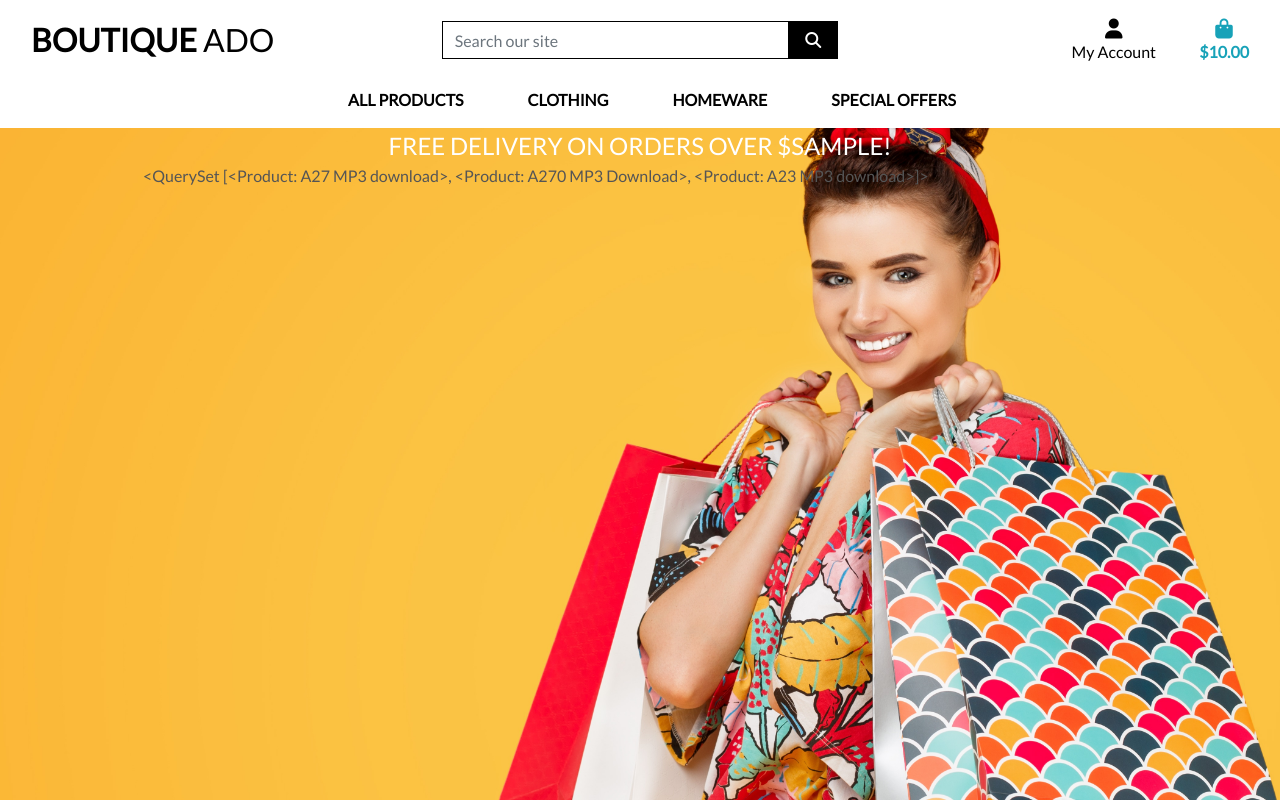
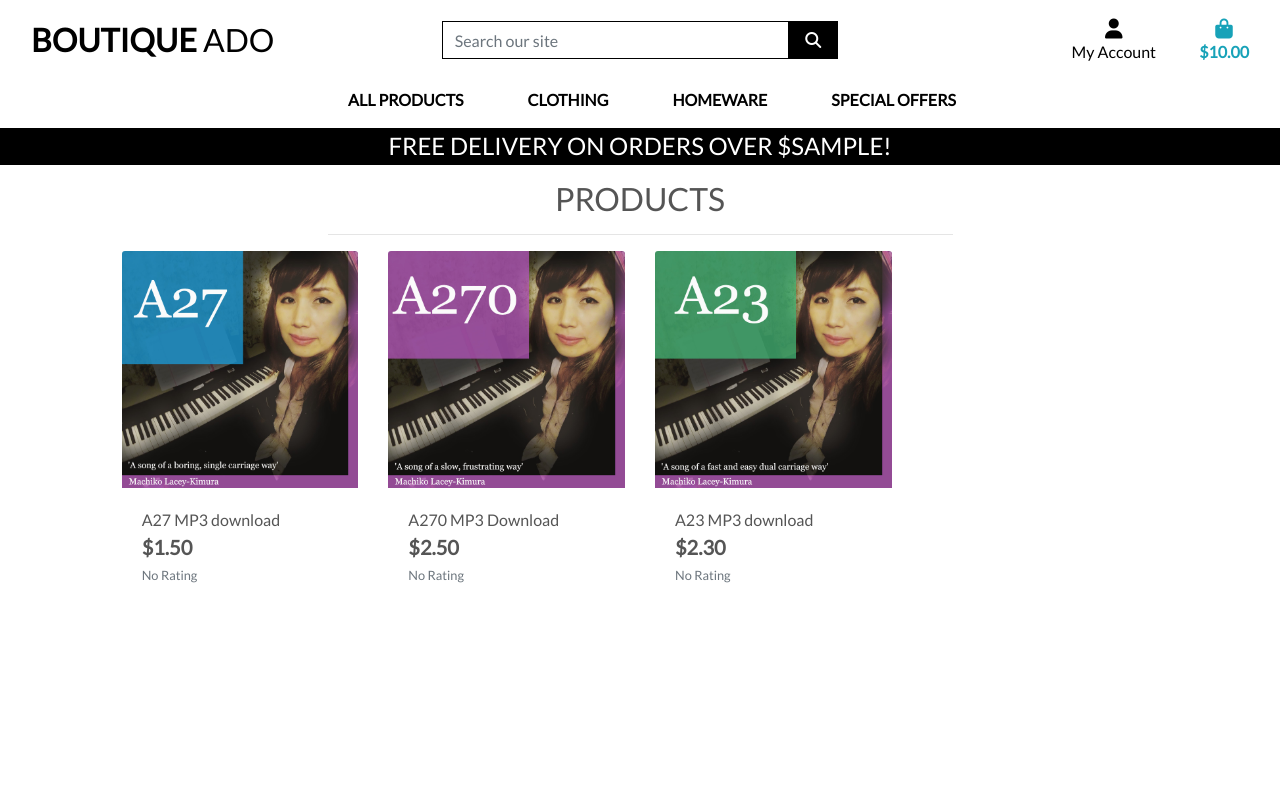
Before and after one commit to machikolacey/milestone4, a Django app: template products/templates/products/products.html in a window 1280 px wide. Run offline with Django 3.2, Linux system fonts and the light colour scheme; data comes from the database, SQL or seed files in the repository; both versions use the stored data as it was after the commit; the template is opened without the code that fills it: values that come from a table or form of the project are taken from there, most other values are stand-ins (such as "Sample title", 1, 10 or a date in 2020); some libraries are stand-ins or nearby versions.

Commit message:
3 products MP3 download added

```diff
--- a/home/templates/home/index.html
+++ b/home/templates/home/index.html
@@ -18,7 +18,7 @@
                 </h1>
                 <div class="my-5">
                     <h4>
-                        <a href="" class="shop-now-button btn btn-lg rounded-0 text-uppercase py-3">Shop Now</a>
+                        <a href="{% url 'products' %}" class="shop-now-button btn btn-lg rounded-0 text-uppercase py-3">Shop Now</a>
                     </h4>
                 </div>
             </div>
--- a/products/templates/products/products.html
+++ b/products/templates/products/products.html
@@ -10,10 +10,69 @@
 {% endblock %}
 
 {% block content %}
-    <div class="container">
+    <div class="overlay"></div>
+    <div class="container-fluid">
         <div class="row">
-            <div class="col">
-                {{ products }}
+            <div class="col text-center mt-3">
+                <h2 class="logo-font">Products</h2>
+                <hr class="w-50 mb-1">
+            </div>
+        </div>
+        <div class="row">
+            <div class="product-container col-10 offset-1">
+                <div class="row mt-1 mb-2"></div>
+                <div class="row">
+                    {% for product in products %}
+                        <div class="col-sm-6 col-md-6 col-lg-4 col-xl-3">
+                            <div class="card h-100 border-0">
+                                {% if product.image %}
+                                <a href="{% url 'product_detail' product.id %}">
+                                    <img class="card-img-top img-fluid" src="{{ product.image.url }}" alt="{{ product.name }}">
+                                </a>
+                                {% else %}
+                                <a href="{% url 'product_detail' product.id %}">
+                                    <img class="card-img-top img-fluid" src="{{ MEDIA_URL }}noimage.png" alt="{{ product.name }}">
+                                </a>
+                                {% endif %}
+                                <div class="card-body pb-0">
+                                    <p class="mb-0">{{ product.name }}</p>
+                                </div>
+                                <div class="card-footer bg-white pt-0 border-0 text-left">
+                                    <div class="row">
+                                        <div class="col">
+                                            <p class="lead mb-0 text-left font-weight-bold">${{ product.price }}</p>
+                                            {% if product.rating %}
+                                                <small class="text-muted"><i class="fas fa-star mr-1"></i>{{ product.rating }} / 5</small>
+                                            {% else %}
+                                                <small class="text-muted">No Rating</small>
+                                            {% endif %}
+                                        </div>
+                                    </div>
+                                </div>
+                            </div>
+                        </div>
+                        {% if forloop.counter|divisibleby:1 %}
+                            <div class="col-12 d-sm-none mb-5">
+                                <hr>
+                            </div>
+                        {% endif %}
+                        {% if forloop.counter|divisibleby:2 %}
+                            <div class="col-12 d-none d-sm-block d-md-block d-lg-none mb-5">
+                                <hr>
+                            </div>
+                        {% endif %}
+                        {% if forloop.counter|divisibleby:3 %}
+                            <div class="col-12 d-none d-lg-block d-xl-none mb-5">
+                                <hr>
+                            </div>
+                        {% endif %}
+                        {% if forloop.counter|divisibleby:4 %}
+                            <div class="col-12 d-none d-xl-block mb-5">
+                                <hr>
+                            </div>
+                        {% endif %}
+                    {% endfor %}
+                </div>
             </div>
         </div>
     </div>
--- a/products/urls.py
+++ b/products/urls.py
@@ -3,5 +3,6 @@ from django.urls import path
 from . import views
 
 urlpatterns = [
-    path('', views.all_products, name='products')
+    path('', views.all_products, name='products'),
+    path('<product_id>', views.product_detail, name='product_detail')
 ]
--- a/static/css/base.css
+++ b/static/css/base.css
@@ -56,6 +56,20 @@ body {
     border: 1px solid black !important;
 }
 
+.bg-black {
+    background: #000 !important;
+}
+
+.overlay {
+	height: 100%;
+	width: 100%;
+	top: 0;
+	left: 0;
+	position: fixed;
+	background: white;
+	z-index: -1;
+}
+
 /* -------------------------------- Media Queries */
 
 /* Slightly larger container on xl screens */
@@ -79,3 +93,14 @@ body {
         padding-top: 164px;
     }
 }
+
+/* pad the top a bit when navbar is collapsed on mobile */
+@media (max-width: 991px) {
+    .header-container {
+        padding-top: 116px;
+    }
+
+    body {
+        height: calc(100vh - 116px);
+    }
+}
```
Also changed, not shown: products/templates/products/product_detail.html (added, +43 -0 lines), products/views.py (+13 -1 lines), db.sqlite3, media/40337308_10156617824047389_1693717969470750720_o.jpg (added), media/a23.jpg (added), media/a27.jpg (added), media/a270.jpg (added), media/a27_1.jpg (added), media/a27_2.jpg (added).
